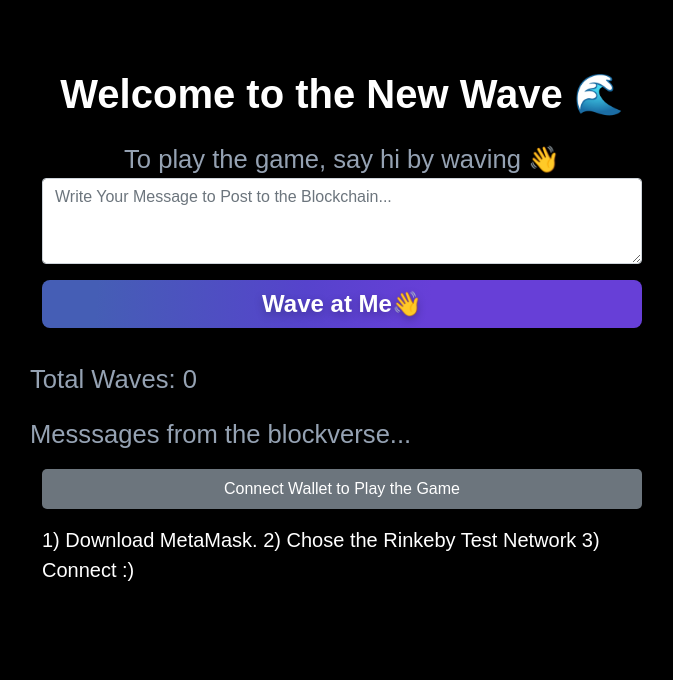
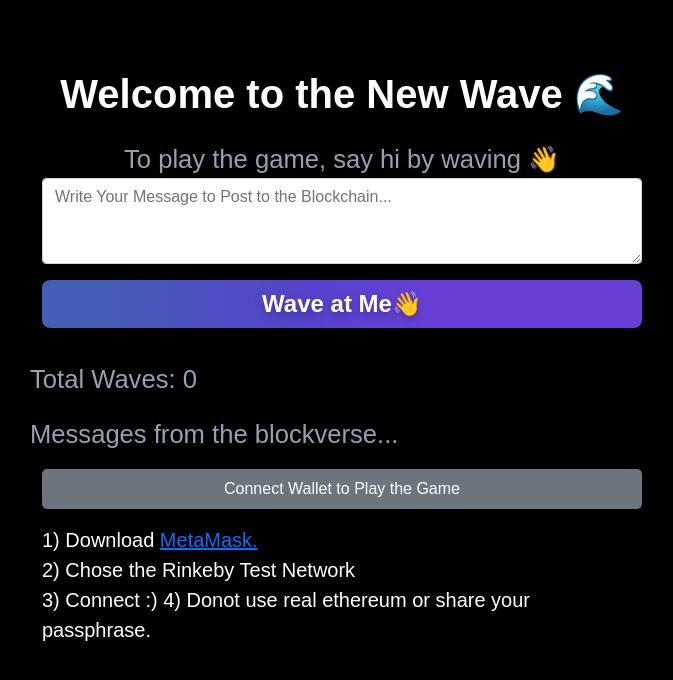
Before and after one commit to saeedjabbar/new-wave-react, a React (Create React App) app: page / in a window 1280 px wide. Shown: the top 680 px of the page, without its empty margins (298-971 px from the left). Built offline with nearby package versions, Linux system fonts and the light colour scheme; the HTML template or start-up script is replaced by a standard one.

Commit message:
wave msgs added

```diff
--- a/src/App.js
+++ b/src/App.js
@@ -9,7 +9,7 @@ const App = () => {
   const [currentAccount, setCurrentAccount] = useState("");
   const [allWaves, setAllWaves] = useState([]);
   const [totalCount, setWaveCounter] = useState(0);
-  const [miningMsg, setMiningMsg] = useState("Messsages from the blockverse...")
+  const [miningMsg, setMiningMsg] = useState("Messages from the blockverse...")
 
 
 
@@ -239,7 +239,17 @@ const App = () => {
             >
               Connect Wallet to Play the Game
             </button>
-            <p className="mt-3 white fs-5">1) Download MetaMask. 2) Chose the Rinkeby Test Network 3) Connect :)</p>
+            <p className="mt-3 white fs-5">
+              1) Download{" "}
+              <a target="_blank" href="https://metamask.io/">
+                MetaMask.
+              </a>{" "}
+              <br />
+              2) Chose the Rinkeby Test Network
+              <br />
+              3) Connect :)
+              4) Donot use real ethereum or share your passphrase.
+            </p>
           </div>
         )}
 
```
